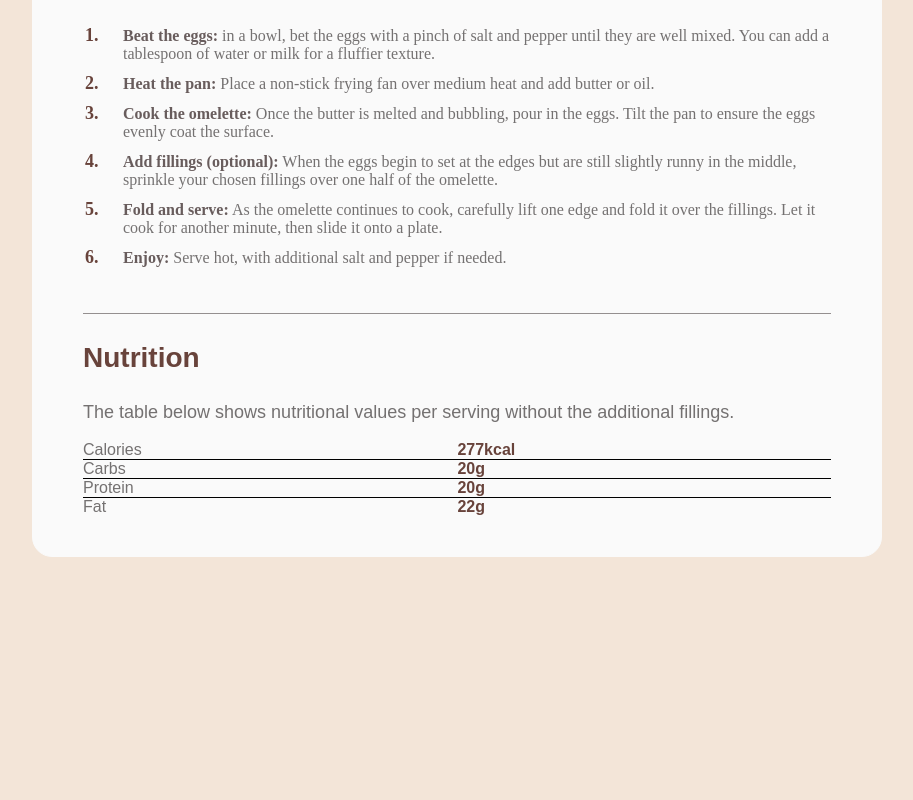
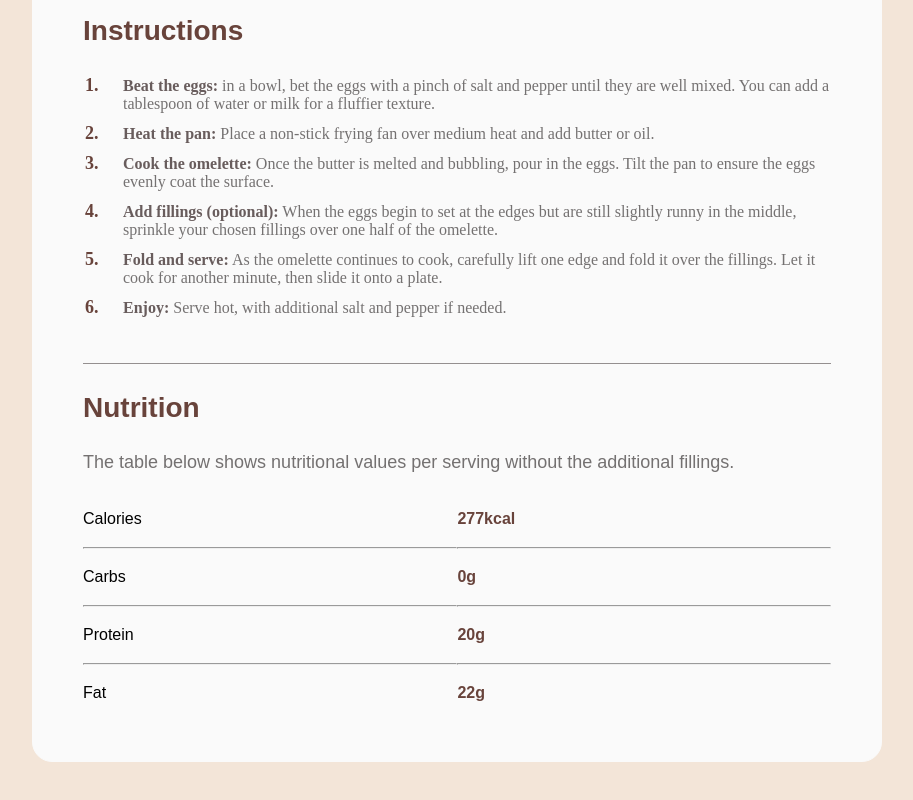
Before and after one commit to Fadhil762/recipe-page-revised, a plain HTML site: page index.html in a window 1280 px wide. Shown: the part 997-1797 px from the top of the page, without its empty margins (183-1096 px from the left). Before the commit the page ends 1562 px from the top, so only its background shows below. Drawn offline with Linux system fonts and the light colour scheme.

Commit message:
finished the main components, ready for deployment

```diff
--- a/assets/styling/main.css
+++ b/assets/styling/main.css
@@ -2,7 +2,6 @@
     box-sizing:border-box;
 }
 body{
-    /* overflow:hidden; */
     background-color:#F3E5D8;
     min-height: 100vh;
     display:flex;
@@ -11,6 +10,7 @@ body{
 }
 /* recipe card container css*/
 #card-container{
+    margin: 50px auto 50px auto;
     background-color:#fafafa;
     width: 850px;
     height:auto;
@@ -133,20 +133,17 @@ body{
     color:#747171;
     font-size:18px;
 }
-.nutrition-table{
-    font-family:Arial, Helvetica, sans-serif;
+#nutrition-table{
+    font-family: Arial, Helvetica, sans-serif;
     display:grid;
     grid-template-columns: auto auto;
-    grid-template-rows: auto auto auto auto;
+    line-height:1.5;
+}
+.nutritions-labels{
     color:#747171;
-
+    font-weight:400;
 }
-.table-item{
-    border-bottom:1px solid black;
-
+.nutrition-values{
+    color:#68433B;
+    font-weight:800;
 }
-.calories-value, .carbs-value, .protein-value, .fat-value{
-    font-family:Arial, Helvetica, sans-serif;
-    font-weight:600;
-    color:#68433B;
-}
--- a/index.html
+++ b/index.html
@@ -4,6 +4,7 @@
   <meta charset="UTF-8">
   <meta name="viewport" content="width=device-width, initial-scale=1.0">
   <link rel="icon" type="image/png" sizes="32x32" href="./assets/images/favicon-32x32.png">
+  <script src="scroll.js"></script>
   <link rel="stylesheet" href="assets/styling/main.css">
   <title>Recipe Page</title>
 </head>
@@ -53,15 +54,25 @@
       <section id="nutrition-container">
         <p class="nutrition-title">Nutrition</p>
         <p class="table-description">The table below shows nutritional values per serving without the additional fillings.</p>
-          <div class="nutrition-table">
-            <div class="table-item">Calories</div>
-            <div class="table-item"><span class="calories-value">277kcal</span></div>
-            <div class="table-item">Carbs</div>
-            <div class="table-item"><span class="carbs-value">20g</span></div>
-            <div class="table-item">Protein</div>
-            <div class="table-item"><span class="protein-value">20g</span></div>
-            <div>Fat</div>
-            <div><span class="fat-value">22g</span></div>
+          <div id="nutrition-table">
+            <div class="nutrition-labels">
+              <p>Calories</p>
+              <hr>
+              <p>Carbs</p>
+              <hr>
+              <p>Protein</p>
+              <hr>
+              <p>Fat</p>
+            </div>
+            <div class="nutrition-values">
+              <p>277kcal</p>
+              <hr>
+              <p>0g</p>
+              <hr>
+              <p>20g</p>
+              <hr>
+              <p>22g</p>
+            </div>
           </div>
       </section>
     </div>
```
